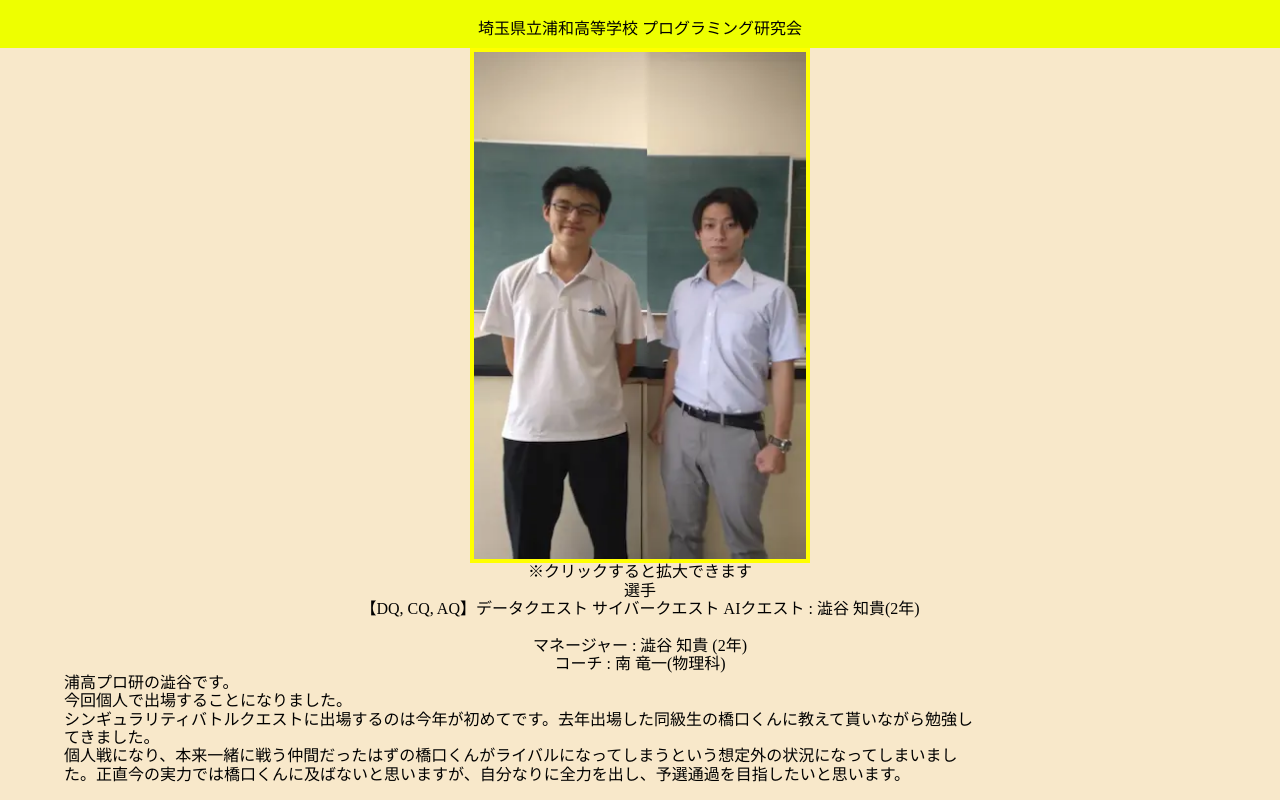
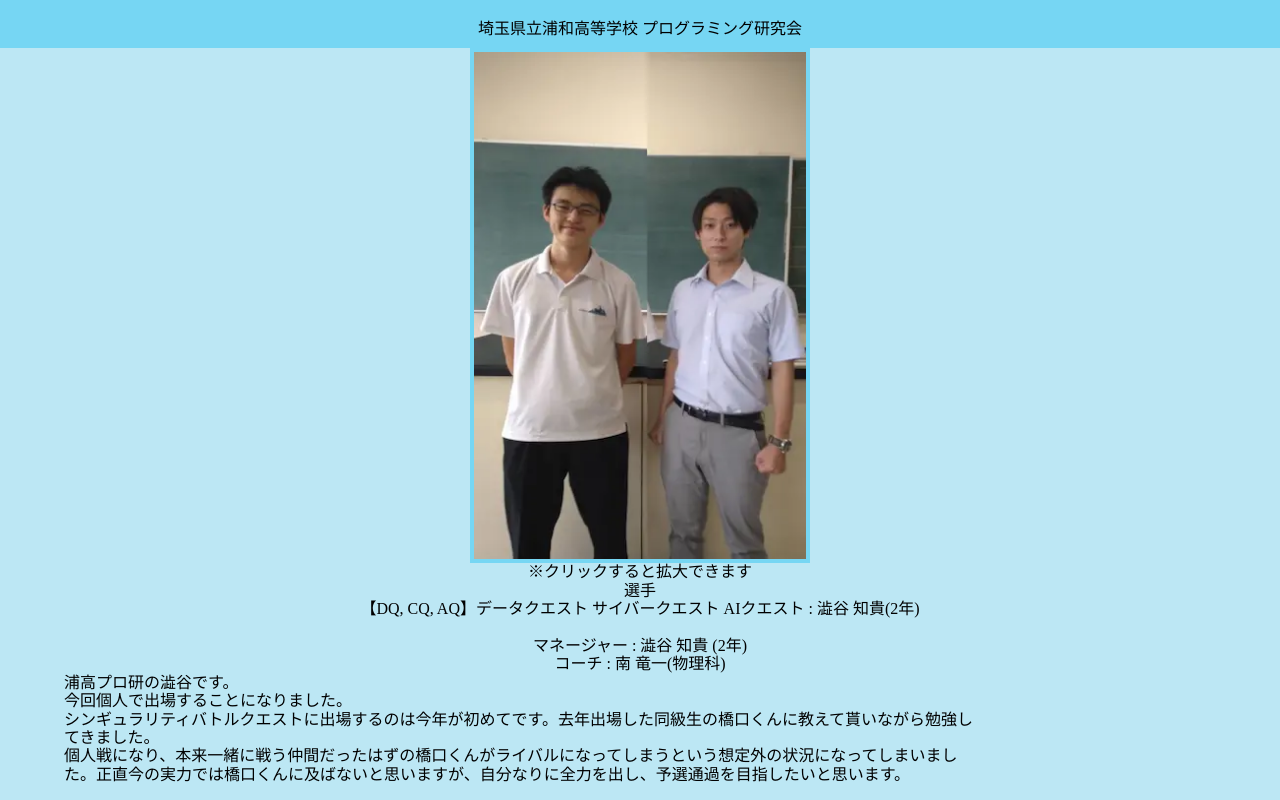
Before and after one commit to shibutomo/SINGULARITY_shibu, a plain HTML site: page index.html in a window 1280 px wide. Drawn offline with nearby package versions, Linux system fonts and the light colour scheme; some packages are replaced by stand-ins of ours.

Commit message:
Add files via upload

```diff
--- a/style/index.css
+++ b/style/index.css
@@ -2,10 +2,10 @@ body {
   width: 100%;
   text-align: center;
   margin: 0;
-  background-color: rgba(245, 222, 179, 0.692);
+  background-color: rgba(158, 221, 240, 0.692);
 }
 header {
-  background-color: rgb(238, 255, 0);
+  background-color: rgb(118, 214, 243);
   padding-top: 20px;
   padding-bottom: 10px;
 }
@@ -21,7 +21,7 @@ header {
 .main a img {
   height: 515px;
   width: auto;
-  border: 4px solid yellow;
+  border: 4px solid rgb(118, 214, 243);
 }
 a {
   color: black;
```
